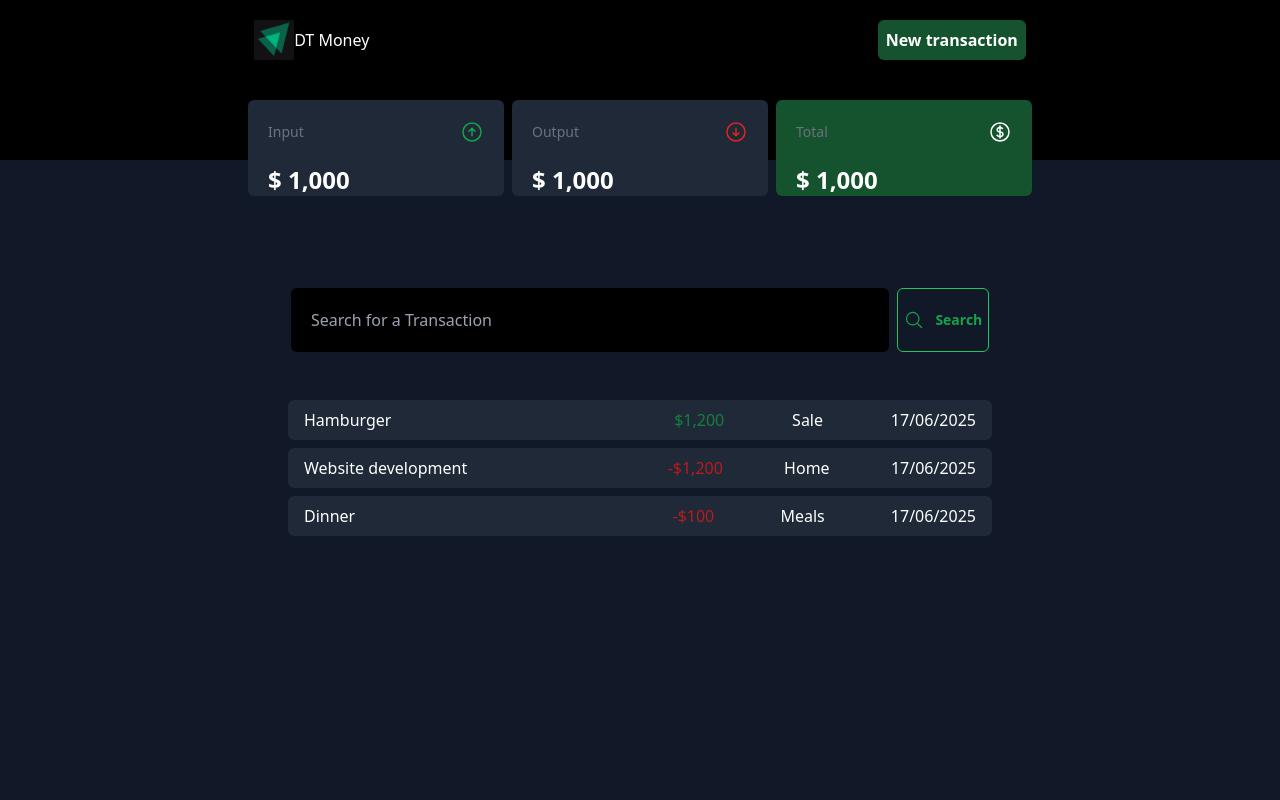
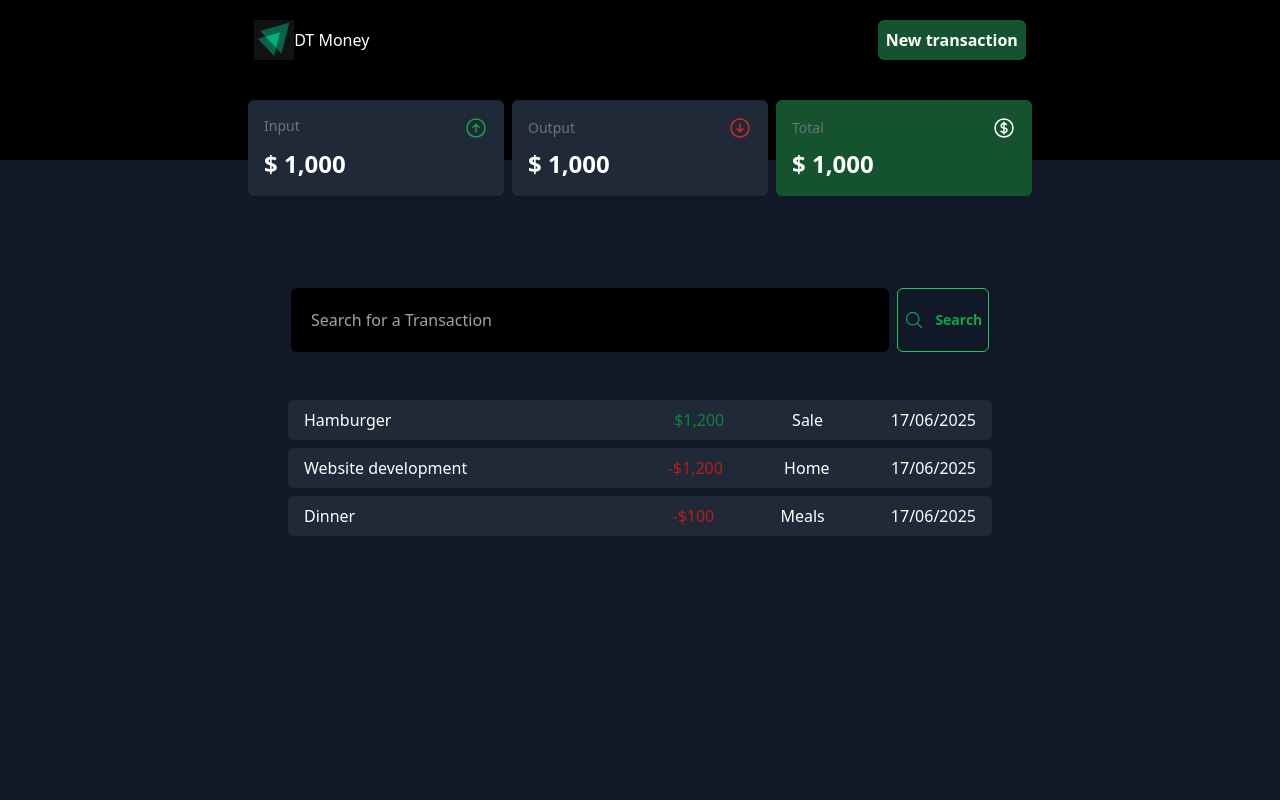
Before and after one commit to AppaiahKelowna/TypeScriptTailWindLab, a React (Vite) app: page / in a window 1280 px wide. Shown: the top 800 px of the page. Built offline with nearby package versions, Linux system fonts and the light colour scheme.

Commit message:
Header name changes and UI updates

```diff
--- a/src/components/BodyExpenses.tsx
+++ b/src/components/HeaderExpenses.tsx
@@ -1,8 +1,8 @@
 export default function Expenses() {
   return (
     <section className="flex justify-center gap-2">
-      <div className="h-[100%] bg-gray-800 h-20 w-[20%] rounded-md">
-        <section className="flex justify-between items-center p-5">
+      <div className="bg-gray-800 w-[20%] rounded-md p-4 flex flex-col gap-2">
+        <section className="flex justify-between">
           <label className="text-gray-500 text-sm">Input</label>
           <svg
             xmlns="http://www.w3.org/2000/svg"
@@ -19,10 +19,10 @@ export default function Expenses() {
             />
           </svg>
         </section>
-        <label className="text-white text-2xl font-bold pl-5">$ 1,000</label>
+        <label className="text-white text-2xl font-bold">$ 1,000</label>
       </div>
-      <div className="h-[100%] bg-gray-800 h-20 w-[20%] rounded-md">
-        <section className="flex justify-between items-center p-5">
+      <div className="bg-gray-800 w-[20%] rounded-md flex flex-col gap-2 p-4">
+        <section className="flex justify-between items-center">
           <label className="text-gray-500 text-sm">Output</label>
           <svg
             xmlns="http://www.w3.org/2000/svg"
@@ -39,10 +39,10 @@ export default function Expenses() {
             />
           </svg>
         </section>
-        <label className="text-white text-2xl font-bold pl-5">$ 1,000</label>
+        <label className="text-white text-2xl font-bold">$ 1,000</label>
       </div>
-      <div className="h-[100%] bg-green-900 h-20 w-[20%] rounded-md">
-        <section className="flex justify-between items-center p-5">
+      <div className="bg-green-900 w-[20%] rounded-md flex flex-col gap-2 p-4">
+        <section className="flex justify-between items-center">
           <label className="text-gray-500 text-sm">Total</label>
           <svg
             xmlns="http://www.w3.org/2000/svg"
@@ -59,7 +59,7 @@ export default function Expenses() {
             />
           </svg>
         </section>
-        <label className="text-white text-2xl font-bold pl-5">$ 1,000</label>
+        <label className="text-white text-2xl font-bold">$ 1,000</label>
       </div>
     </section>
   );
--- a/src/components/SectionHeader.tsx
+++ b/src/components/SectionHeader.tsx
@@ -1,5 +1,5 @@
 import dtIcon from "../assets/DTMoneyIcon.png";
-import Expenses from "./BodyExpenses";
+import Expenses from "./HeaderExpenses";
 
 export default function Header() {
   return (
```
